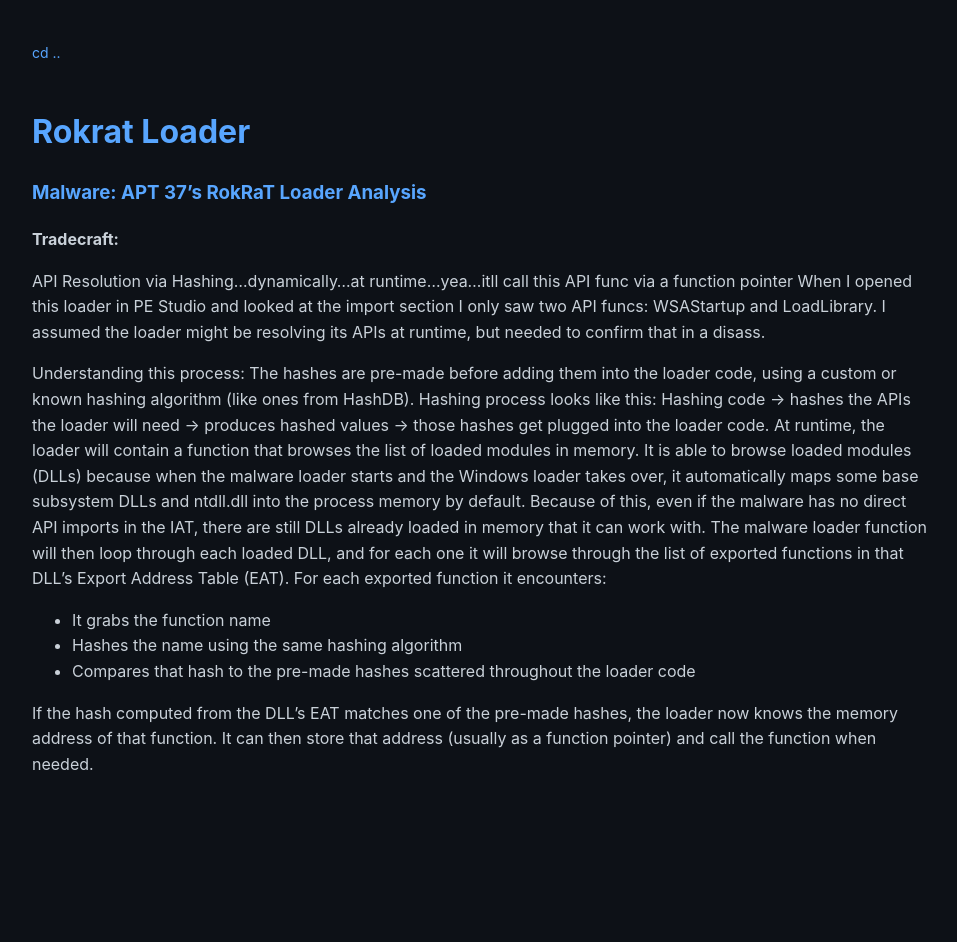
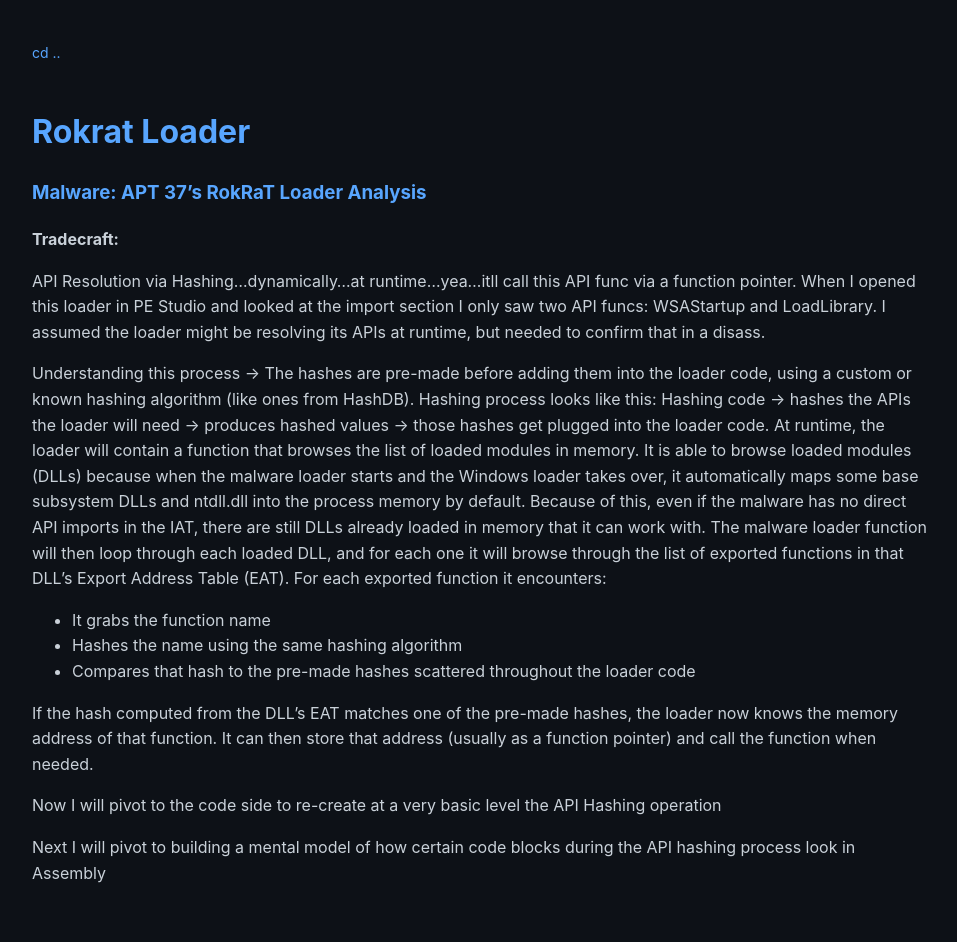
Before and after one commit to soreRum/soreRum.github.io, a Jekyll site: the page built from _posts/2026-03-6-RokRaT-Loader.md, in a window 1280 px wide. Shown: the whole page, without its empty margins (158-1115 px from the left). Built offline with Jekyll 4.4.1, drawn with Linux system fonts in a browser that asks for light colours; our own code applies the rules of GitHub Pages for plain Markdown files; before the commit the page ends 900 px from its top, so only the background shows below that.

Commit message:
Update 2026-03-6-RokRaT-Loader.md

```diff
--- a/_posts/2026-03-6-RokRaT-Loader.md
+++ b/_posts/2026-03-6-RokRaT-Loader.md
@@ -2,14 +2,17 @@
 
 **Tradecraft:**
 
-API Resolution via Hashing…dynamically…at runtime…yea…itll call this API func via a function pointer
-When I opened this loader in PE Studio and looked at the import section I only saw two API funcs: WSAStartup and LoadLibrary. I assumed the loader might be resolving its APIs at runtime, but needed to confirm that in a disass.
+API Resolution via Hashing…dynamically…at runtime…yea…itll call this API func via a function pointer. When I opened this loader in PE Studio and looked at the import section I only saw two API funcs: WSAStartup and LoadLibrary. I assumed the loader might be resolving its APIs at runtime, but needed to confirm that in a disass.
 
-Understanding this process: The hashes are pre-made before adding them into the loader code, using a custom or known hashing algorithm (like ones from HashDB).
+Understanding this process -> The hashes are pre-made before adding them into the loader code, using a custom or known hashing algorithm (like ones from HashDB).
 Hashing process looks like this: Hashing code → hashes the APIs the loader will need → produces hashed values → those hashes get plugged into the loader code. At runtime, the loader will contain a function that browses the list of loaded modules in memory. It is able to browse loaded modules (DLLs) because when the malware loader starts and the Windows loader takes over, it automatically maps some base subsystem DLLs and ntdll.dll into the process memory by default. Because of this, even if the malware has no direct API imports in the IAT, there are still DLLs already loaded in memory that it can work with. The malware loader function will then loop through each loaded DLL, and for each one it will browse through the list of exported functions in that DLL’s Export Address Table (EAT). For each exported function it encounters:
 - It grabs the function name
 - Hashes the name using the same hashing algorithm
 - Compares that hash to the pre-made hashes scattered throughout the loader code
 
+If the hash computed from the DLL’s EAT matches one of the pre-made hashes, the loader now knows the memory address of that function.  It can then store that address (usually as a function pointer) and call the function when needed.
 
-If the hash computed from the DLL’s EAT matches one of the pre-made hashes, the loader now knows the memory address of that function.  It can then store that address (usually as a function pointer) and call the function when needed.
+Now I will pivot to the code side to re-create at a very basic level the API Hashing operation
+
+
+Next I will pivot to building a mental model of how certain code blocks during the API hashing process look in Assembly
```
